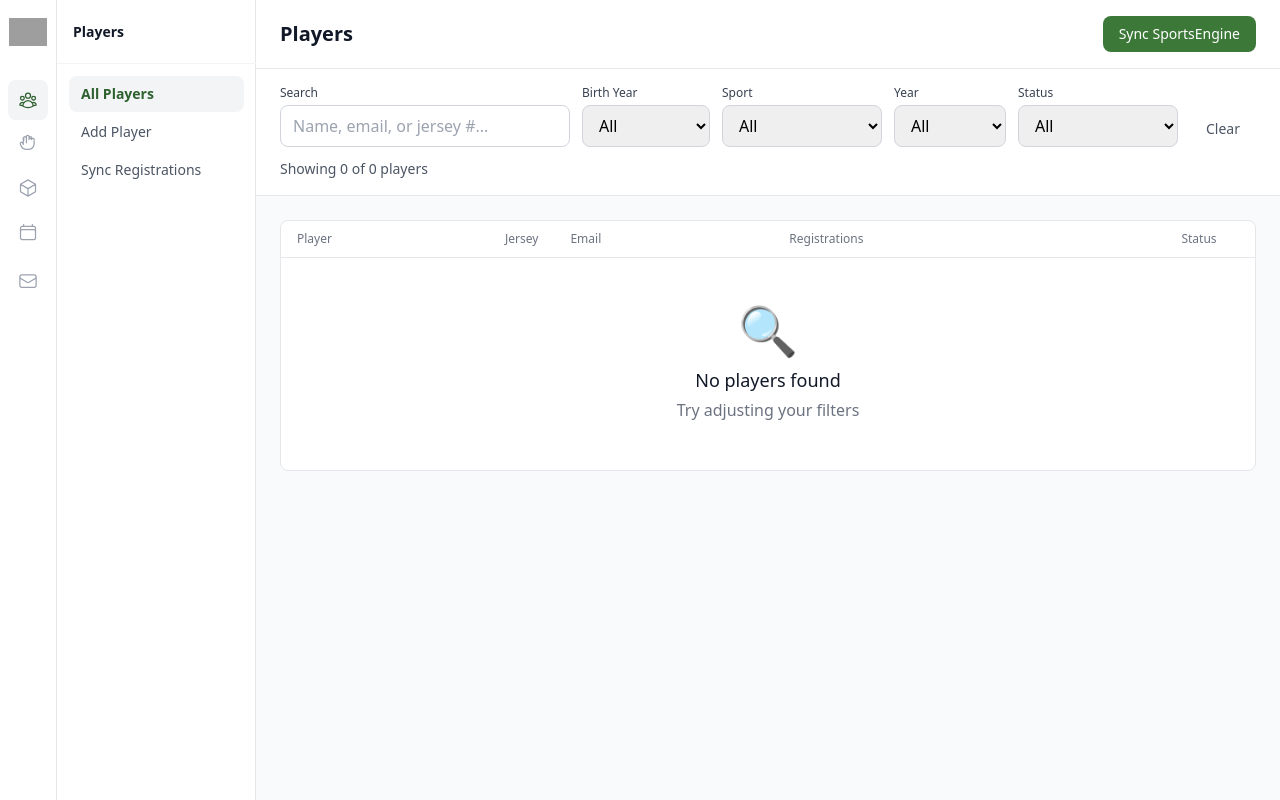
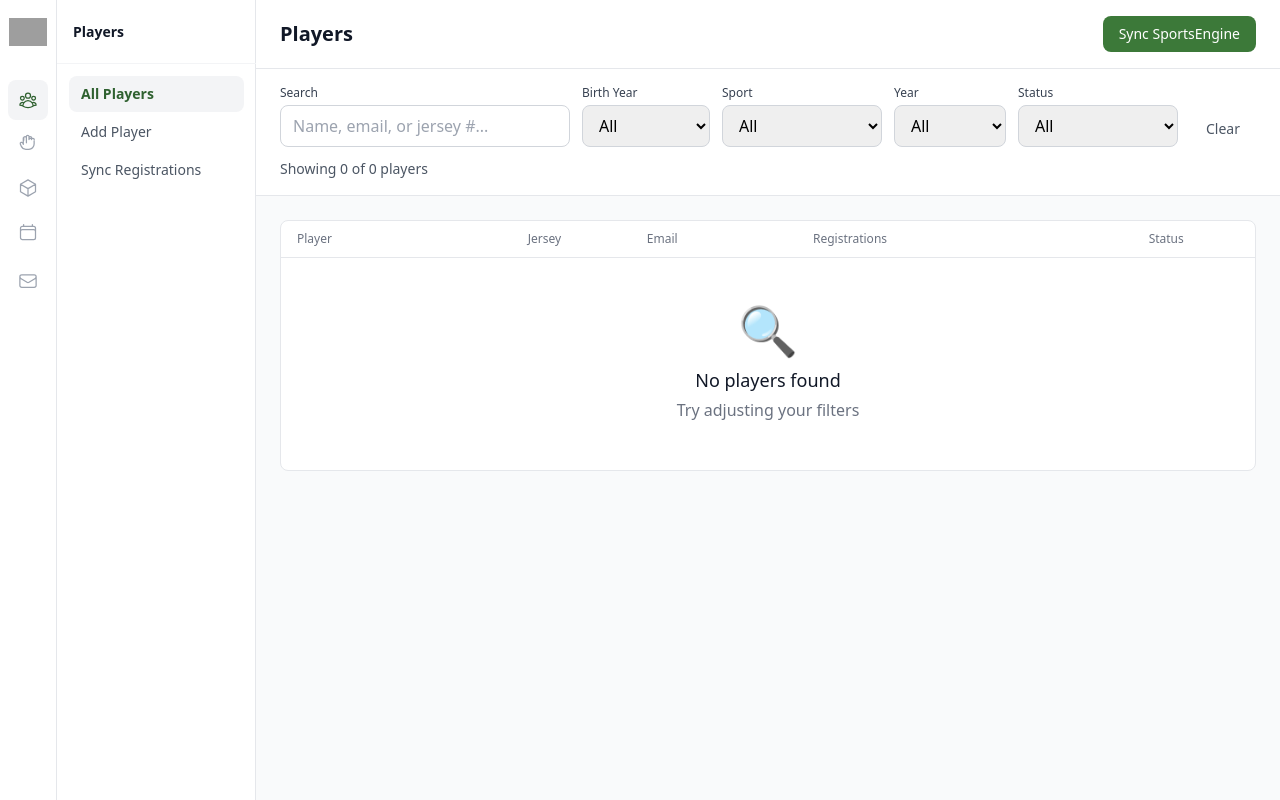
Before and after one commit to timchilcott/posa-jersey-app, a FastAPI app: page /admin in a window 1280 px wide. Run offline with FastAPI, Linux system fonts and the light colour scheme; data that the repository does not hold is empty; some libraries are stand-ins or nearby versions; grey boxes are pictures that could not be loaded.

Commit message:
Prevent text wrapping in all table cells across all pages
- Added whitespace-nowrap to all td and th elements
- Removed table-fixed layout in favor of auto-sizing columns
- Changed flex-wrap to flex-nowrap for badge containers (locations, conditions)
- Removed fixed column widths (w-28, w-16, etc.) from inventory headers
- Applied consistently to: players, volunteers, events, inventory, checked-out pages

Co-Authored-By: Claude Opus 4.6 <noreply@anthropic.com>

```diff
--- a/app/templates/players_page.html
+++ b/app/templates/players_page.html
@@ -96,14 +96,14 @@
 
         <div x-show="!loading" class="bg-white border border-gray-200 rounded-lg overflow-hidden">
             <div class="overflow-x-auto">
-                <table class="min-w-full table-fixed">
+                <table class="min-w-full">
                     <thead>
                         <tr class="border-b border-gray-200">
-                            <th class="w-52 px-4 py-2.5 text-left text-xs font-medium text-gray-500">Player</th>
-                            <th class="w-16 px-4 py-2.5 text-center text-xs font-medium text-gray-500">Jersey</th>
-                            <th class="px-4 py-2.5 text-left text-xs font-medium text-gray-500">Email</th>
-                            <th class="px-4 py-2.5 text-left text-xs font-medium text-gray-500">Registrations</th>
-                            <th class="w-28 px-4 py-2.5 text-center text-xs font-medium text-gray-500">Status</th>
+                            <th class="px-4 py-2.5 text-left text-xs font-medium text-gray-500 whitespace-nowrap">Player</th>
+                            <th class="px-4 py-2.5 text-center text-xs font-medium text-gray-500 whitespace-nowrap">Jersey</th>
+                            <th class="px-4 py-2.5 text-left text-xs font-medium text-gray-500 whitespace-nowrap">Email</th>
+                            <th class="px-4 py-2.5 text-left text-xs font-medium text-gray-500 whitespace-nowrap">Registrations</th>
+                            <th class="px-4 py-2.5 text-center text-xs font-medium text-gray-500 whitespace-nowrap">Status</th>
                         </tr>
                     </thead>
                     <tbody>
@@ -117,21 +117,21 @@
                                     </td>
                                 </template>
                                 <template x-if="!item._isHeader">
-                                    <td class="px-4 py-3 border-b border-gray-100">
+                                    <td class="px-4 py-3 border-b border-gray-100 whitespace-nowrap">
                                         <div class="text-sm font-medium text-gray-900" x-text="item.name"></div>
                                     </td>
                                 </template>
                                 <template x-if="!item._isHeader">
-                                    <td class="px-4 py-3 text-center border-b border-gray-100">
+                                    <td class="px-4 py-3 text-center border-b border-gray-100 whitespace-nowrap">
                                         <span class="text-sm text-gray-600" x-text="item.jersey || '-'"></span>
                                     </td>
                                 </template>
                                 <template x-if="!item._isHeader">
-                                    <td class="px-4 py-3 border-b border-gray-100"><div class="text-sm text-gray-500 truncate" x-text="item.email"></div></td>
+                                    <td class="px-4 py-3 border-b border-gray-100 whitespace-nowrap"><div class="text-sm text-gray-500" x-text="item.email"></div></td>
                                 </template>
                                 <template x-if="!item._isHeader">
-                                    <td class="px-4 py-3 border-b border-gray-100">
-                                        <div class="flex flex-wrap gap-1">
+                                    <td class="px-4 py-3 border-b border-gray-100 whitespace-nowrap">
+                                        <div class="flex flex-nowrap gap-1">
                                             <template x-for="reg in sortedRegs(item.registrations)" :key="reg.id">
                                                 <span class="inline-flex items-center px-1.5 py-0.5 text-xs rounded cursor-default"
                                                       :class="sportColor(reg.sport)"
@@ -144,7 +144,7 @@
                                     </td>
                                 </template>
                                 <template x-if="!item._isHeader">
-                                    <td class="px-4 py-3 text-center border-b border-gray-100">
+                                    <td class="px-4 py-3 text-center border-b border-gray-100 whitespace-nowrap">
                                         <span x-show="!item.emailSent" class="text-xs text-orange-600">Needs Email</span>
                                         <span x-show="item.emailSent" class="text-xs text-green-600">&#10003; Sent</span>
                                     </td>
```
Also changed, not shown: app/templates/events_page.html (+12 -12 lines), app/templates/inventory_checked_out.html (+6 -6 lines), app/templates/inventory_page.html (+18 -18 lines), app/templates/volunteers_page.html (+10 -10 lines).
